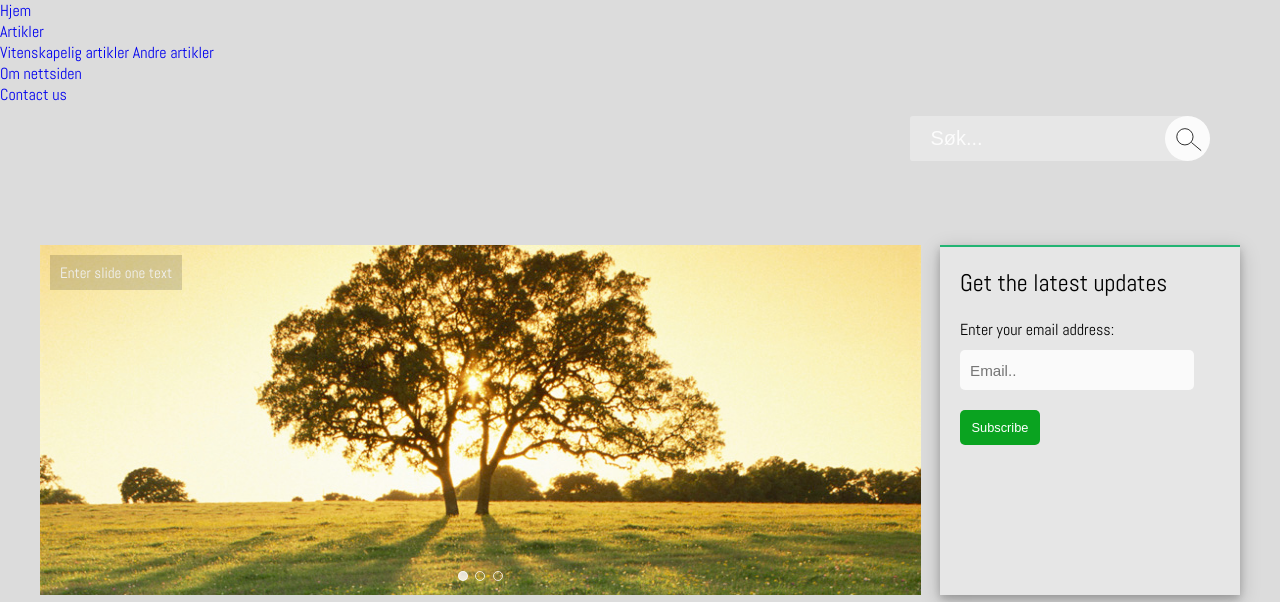
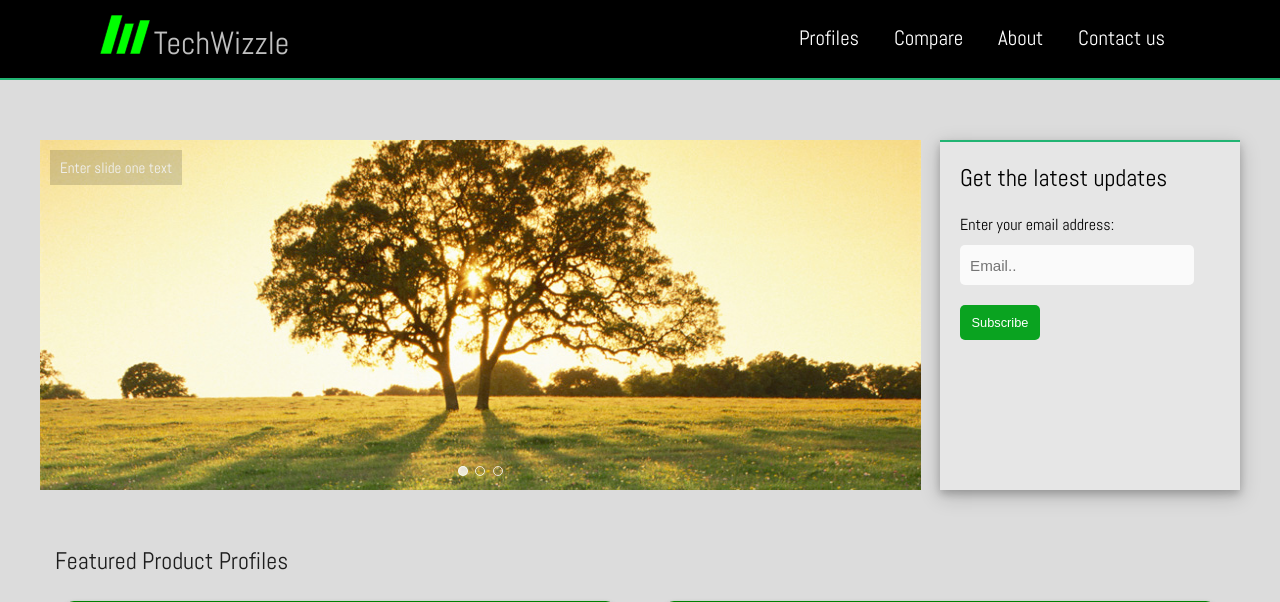
Before and after one commit to SarmadSA/TW, a PHP site: page /index.php in a window 1280 px wide. Shown: the top 602 px of the page. Run offline with PHP 8.4, Linux system fonts and the light colour scheme.

Commit message:
Refactor nav menu

```diff
--- a/templates/navigationMenu.php
+++ b/templates/navigationMenu.php
@@ -1,35 +1,17 @@
-<nav id="navigation-menu-container">
-	<ul id="navigationUL">
-		<!--Navigationlist-->
-		<li class="navigation-list"><a href="../index.php">Hjem</a></li>
-		<li class="dropdown navigation-list">
-			<a href="artikler.html">Artikler</a>
-			<div class="dropdown-content" id="myDropdown">
-				<a href="vitenskapeligArtikler.html">Vitenskapelig artikler</a>
-				<a href="andreArtikler.html">Andre artikler</a>
-			</div>
-		</li>
-		<li class="navigation-list"><a href="om.html">Om nettsiden</a></li>
-		<li class="navigation-list"><a href="../techWizzle/pages/contact.php">Contact us</a></li>
-		<!--End of navigationlist-->
-
-		<!--Searchfield and searchbutton-->
-		<li>
-			<form class="search-form">
-				<input type="text" class="search" id="search" placeholder="Søk...">
-				<button type="button" id="search_button">
-					<svg viewBox="0 0 36.02 40.02">
-					<defs>
-					<symbol id="search_symbol" viewBox="0 0 32.87 36.83">
-						<circle class="cls-1" cx="12.5" cy="12.5" r="10"/>
-						<line class="cls-1" x1="20.53" y1="19.50" x2="32.5" y2="29.5"/>
-					</symbol>
-					</defs>
-					<use width="20" height="20" transform="translate(6.5 8.5) scale(1.2 1.2)" xlink:href="#search_symbol"/>
-					</svg>
-				</button>
-			</form>
-		</li>
-		<!--End of av searchfield and searchbutton-->
+<nav id="nav-menu" class="nav-menu">
+    <!--Logo container-->
+    <a href="index.php#home-section">
+        <div class="logo-container">
+            <!--SVG logo-->
+            <?php include'techwizzle-logo.svg';?>
+            <!--Logo text-->
+            <h1 class="logo-text">TechWizzle</h1>
+        </div>
+    </a>
+	<ul id="navigation-ul">
+		<li class="list-element"><a href="#">Profiles</a></li>
+		<li class="list-element"><a href="#">Compare</a></li>
+		<li class="list-element"><a href="#">About</a></li>
+		<li class="list-element"><a href="../techWizzle/pages/contact.php">Contact us</a></li>
 	</ul>
 </nav>
```
